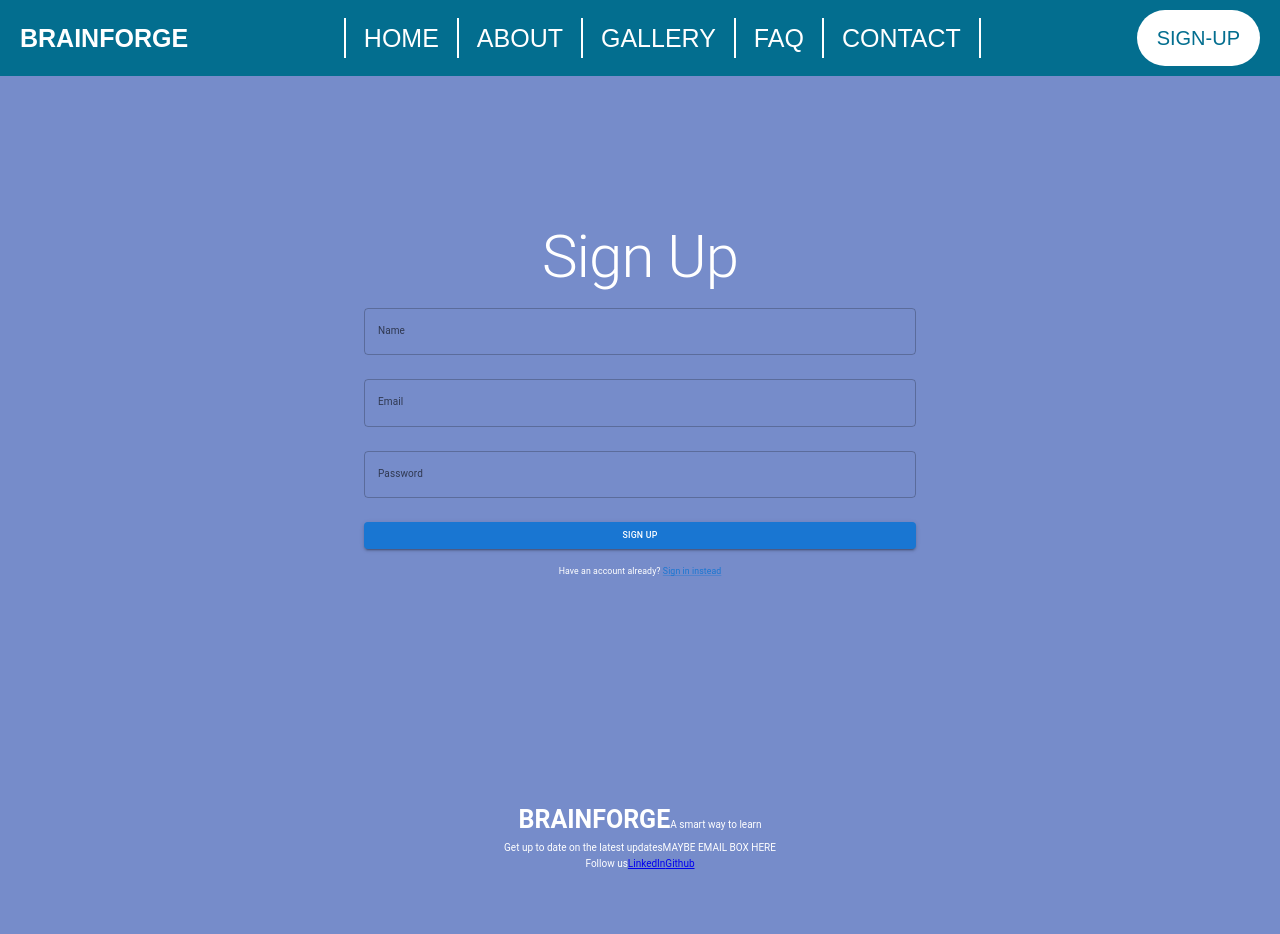
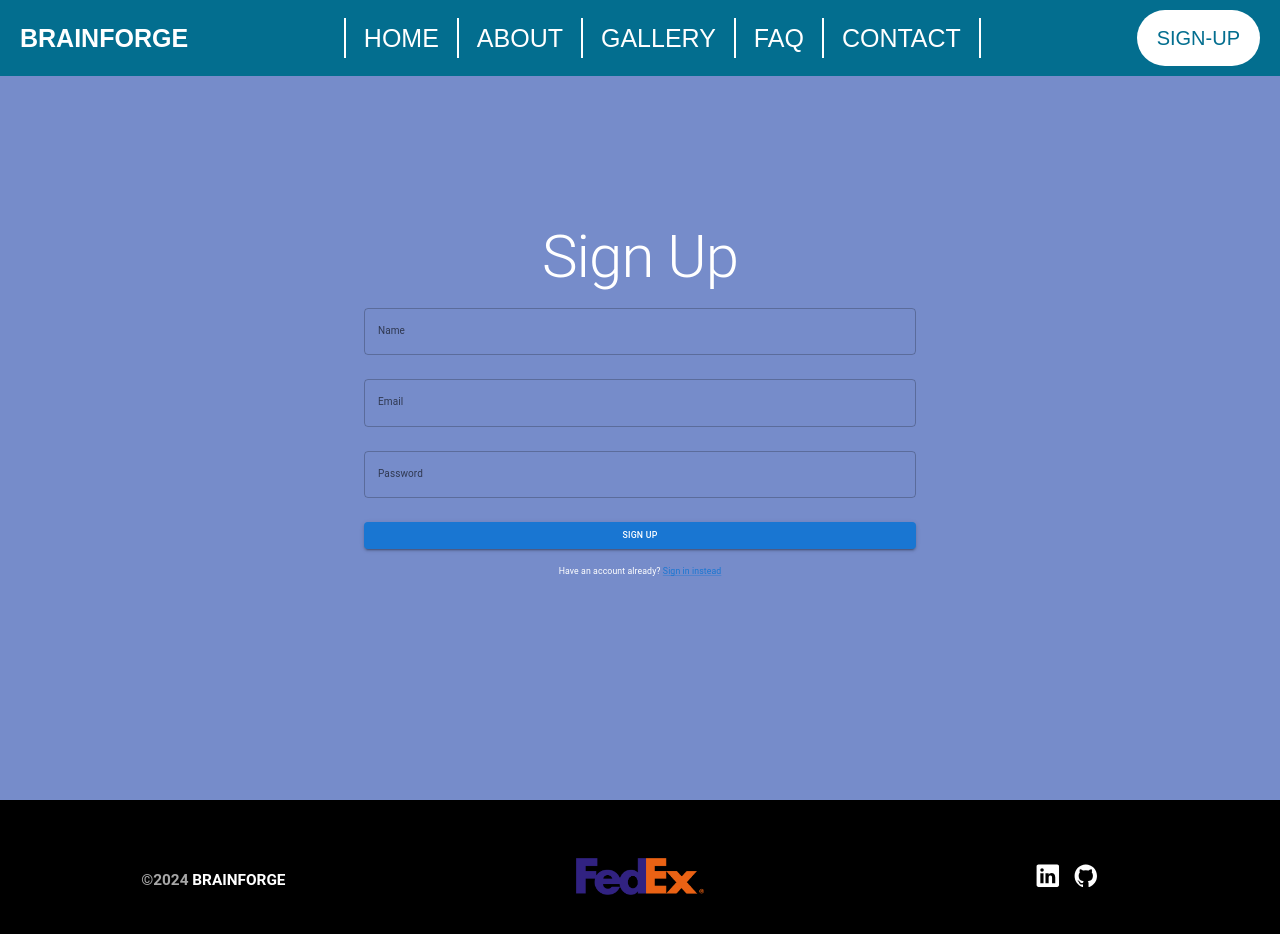
Before and after one commit to BrainForgeAI/GeminiApp, a React (Create React App) app in the folder Landing_page/geminiapp_website/: page /signup in a window 1280 px wide. Shown: the top 934 px of the page. Before the commit the page ends 872 px from the top, so only its background shows below. Built offline with nearby package versions, Linux system fonts and the light colour scheme; a web font is replaced by a local one.

Commit message:
finished footer
need to fix colour scheme, position on About page, update logo

```diff
--- a/Landing_page/geminiapp_website/package.json
+++ b/Landing_page/geminiapp_website/package.json
@@ -5,12 +5,15 @@
   "dependencies": {
     "@emotion/react": "^11.13.0",
     "@emotion/styled": "^11.13.0",
+    "@ionic/react": "^8.2.7",
     "@mui/material": "^5.16.7",
     "@testing-library/jest-dom": "^5.17.0",
     "@testing-library/react": "^13.4.0",
     "@testing-library/user-event": "^13.5.0",
+    "ionicons": "^7.4.0",
     "react": "^18.3.1",
     "react-dom": "^18.3.1",
+    "react-ionicons": "^4.2.1",
     "react-responsive-masonry": "^2.3.0",
     "react-router-dom": "^6.25.1",
     "react-scripts": "^5.0.1",
--- a/Landing_page/geminiapp_website/src/components/footer.jsx
+++ b/Landing_page/geminiapp_website/src/components/footer.jsx
@@ -1,25 +1,39 @@
 import React from "react";
 import { Link } from "react-router-dom";
 import "../styles/footer.css";
+import { IonIcon } from "@ionic/react";
+import { logoGithub } from "ionicons/icons";
+import { logoLinkedin } from "ionicons/icons";
 
 const Footer = () => {
   return (
     <section className="section-footer">
       <div className="footer-left">
-        <span className="brand-name">BRAINFORGE</span>
-        <span className="brand-bio">A smart way to learn</span>
+        <p>
+          <span className="copyright">&copy;2024</span> BRAINFORGE
+        </p>
       </div>
       <div className="footer-mid">
-        <span>Get up to date on the latest updates</span>
-        <span>MAYBE EMAIL BOX HERE</span>
+        <img
+          className="logo-img"
+          src={require("../Assets/final_logo.png")}
+          alt="BrainForge Logo"
+        />
       </div>
       <div className="footer-right">
-        <span>Follow us</span>
-        <a href="https://www.linkedin.com/" target="_blank">
-          LinkedIn
+        <a
+          className="footer-link"
+          href="https://www.linkedin.com/company/brainforge-ai/about/"
+          target="_blank"
+        >
+          <IonIcon icon={logoLinkedin}></IonIcon>
         </a>
-        <a href="https://www.github.com/" target="_blank">
-          Github
+        <a
+          className="footer-link"
+          href="https://github.com/BrainForgeAI"
+          target="_blank"
+        >
+          <IonIcon icon={logoGithub}></IonIcon>
         </a>
       </div>
     </section>
--- a/Landing_page/geminiapp_website/src/styles/footer.css
+++ b/Landing_page/geminiapp_website/src/styles/footer.css
@@ -0,0 +1,35 @@
+.section-footer {
+  height: 20vh;
+  background-color: #036e8f;
+  background-color: #000;
+  display: grid;
+  grid-template-columns: repeat(3, 1fr);
+  align-items: center;
+  justify-items: center;
+  color: #fff;
+  font-weight: 700;
+  font-size: 1.2vw;
+}
+.copyright {
+  color: 7bd1fb;
+  color: #a7a7a7;
+}
+
+.logo-img {
+  width: 10vw;
+}
+
+.footer-link {
+  text-decoration: none;
+  color: #fff;
+  font-size: 2vw;
+  transition: all 0.3s ease;
+}
+
+.footer-link:first-child {
+  margin-right: 1vw;
+}
+
+.footer-link:hover {
+  font-size: 3vw;
+}
```
Also changed, not shown: Landing_page/geminiapp_website/src/Assets/final_logo.png (added), 1 other file (tests, documents, lock files or other folders).
